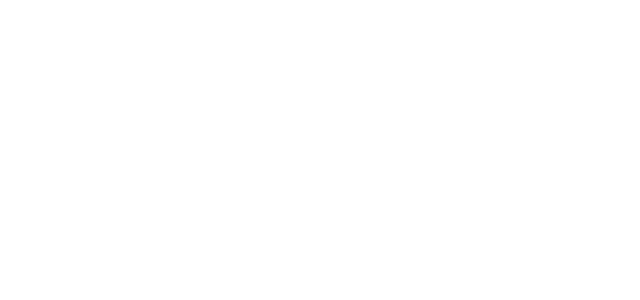
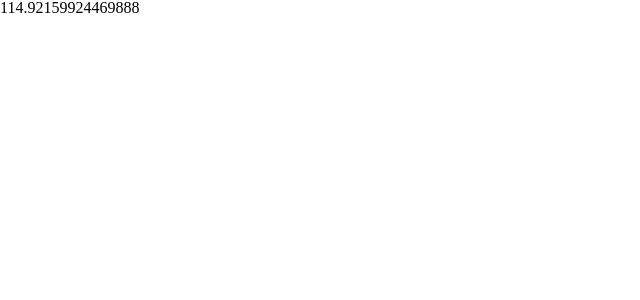
Before and after one commit to rusanoff/learn-react, a React (Create React App) app: page /hooks/basics/use-layout-effect in a window 1280 px wide. Shown: the top 300 px of the page, without its empty margins (0-640 px from the left). Built offline with nearby package versions, Linux system fonts and the light colour scheme.

Commit message:
feat: useLayoutEffect hook

```diff
--- /dev/null
+++ b/src/app/modules/react-hooks/basics/UseLayoutEffect/UseLayoutEffect.tsx
@@ -0,0 +1,19 @@
+import React from 'react';
+
+export const UseLayoutEffect: React.FC = () => {
+  const [value, setValue] = React.useState<number>(0);
+
+  React.useLayoutEffect(() => {
+    if (!value) {
+      setValue(10 + Math.random() * 200);
+    }
+  }, [value]);
+
+  console.log('Render...');
+
+  return (
+    <div onClick={() => setValue(0)}>
+      { value }
+    </div>
+  );
+};
--- /dev/null
+++ b/src/app/modules/react-hooks/basics/UseLayoutEffect/index.ts
@@ -0,0 +1 @@
+export { UseLayoutEffect } from './UseLayoutEffect';
--- a/src/app/modules/react-hooks/basics/index.ts
+++ b/src/app/modules/react-hooks/basics/index.ts
@@ -6,3 +6,4 @@
 export { UseContext } from './UseContext';
 export { UseReducer } from './UseReducer';
 export { UseCustom } from './UseCustom';
+export { UseLayoutEffect } from './UseLayoutEffect';
--- a/src/app/router/react-hooks/basics/index.ts
+++ b/src/app/router/react-hooks/basics/index.ts
@@ -8,6 +8,7 @@
   UseContext,
   UseReducer,
   UseCustom,
+  UseLayoutEffect,
 } from '../../../modules/react-hooks';
 
 export const hooksBasicsRoutes: RouteProps[] = [
@@ -43,4 +44,8 @@
     path: '/hooks/basics/use-custom',
     component: UseCustom,
   },
+  {
+    path: '/hooks/basics/use-layout-effect',
+    component: UseLayoutEffect,
+  },
 ];
```
Also changed, not shown: src/app/modules/react-hooks/index.ts (+6 -5 lines), 1 other file (tests, documents, lock files or other folders).
